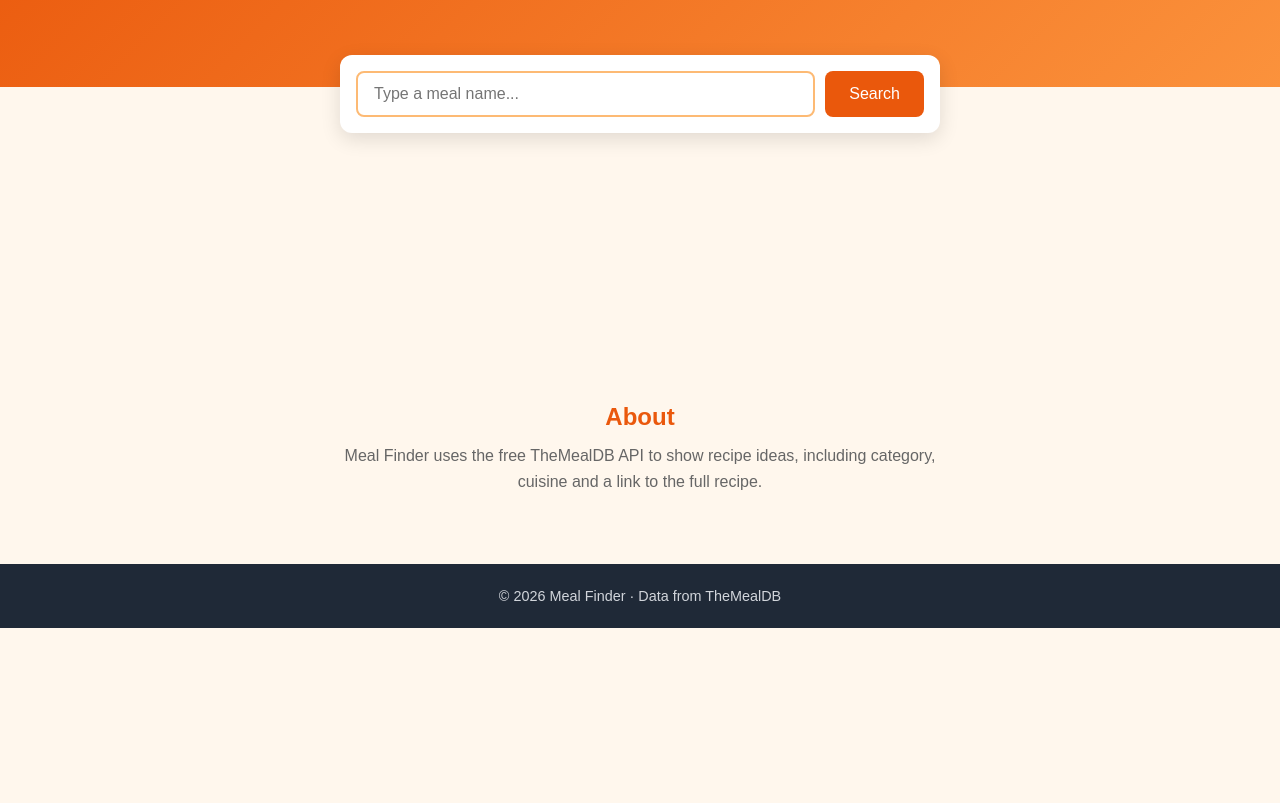
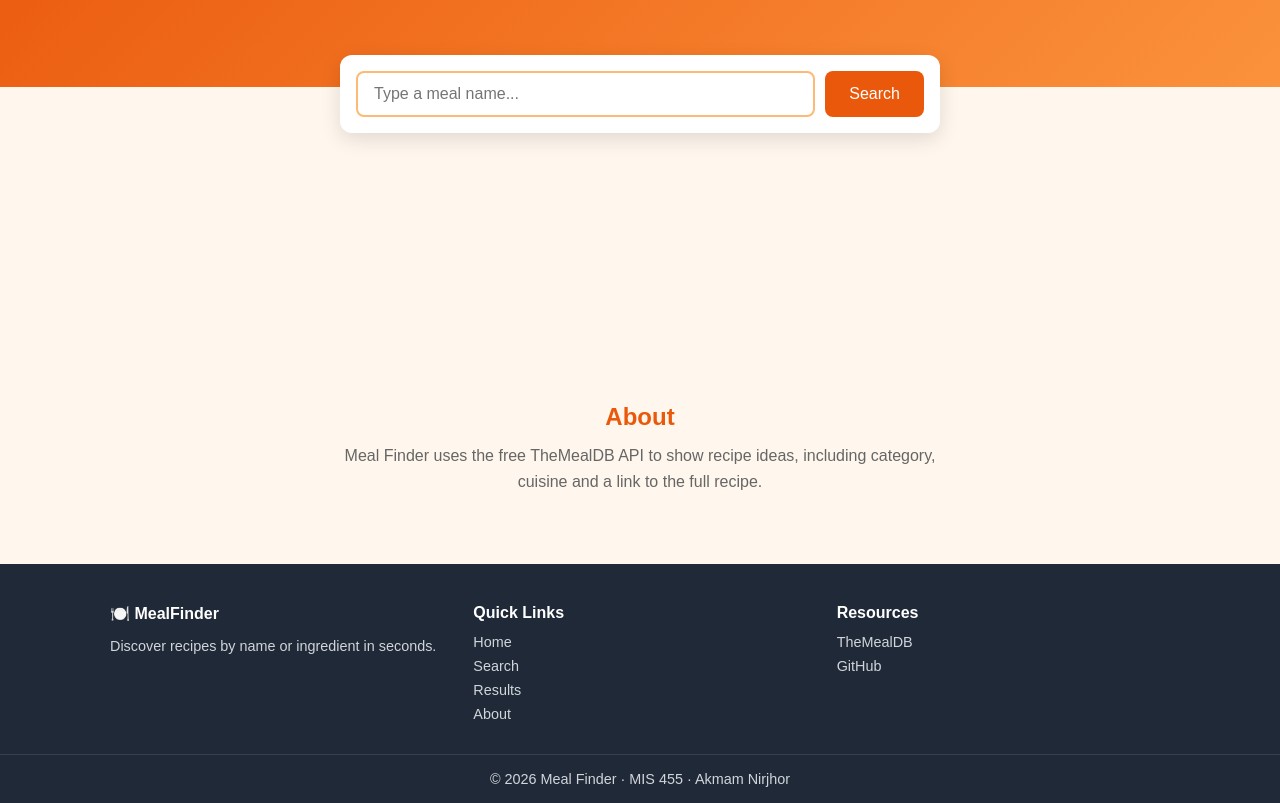
Before and after one commit to Akmam-Nirjhor/MIS_455_2030514_Akmam_Nirjhor, a plain HTML site: page index.html in a window 1280 px wide. Shown: the part 218-1021 px from the top of the page. Before the commit the page ends 846 px from the top, so only its background shows below. Drawn offline with Linux system fonts and the light colour scheme.

Commit message:
Expand footer with brand, quick links and resources

```diff
--- a/index.html
+++ b/index.html
@@ -47,7 +47,34 @@
   </main>
 
   <footer class="footer">
-    <p>&copy; 2026 Meal Finder &middot; Data from TheMealDB</p>
+    <div class="footer-inner">
+      <div class="footer-col">
+        <h4>🍽️ MealFinder</h4>
+        <p>Discover recipes by name or ingredient in seconds.</p>
+      </div>
+
+      <div class="footer-col">
+        <h4>Quick Links</h4>
+        <ul>
+          <li><a href="#home">Home</a></li>
+          <li><a href="#search">Search</a></li>
+          <li><a href="#results-section">Results</a></li>
+          <li><a href="#about">About</a></li>
+        </ul>
+      </div>
+
+      <div class="footer-col">
+        <h4>Resources</h4>
+        <ul>
+          <li><a href="https://www.themealdb.com" target="_blank">TheMealDB</a></li>
+          <li><a href="https://github.com/Akmam-Nirjhor/MIS_455_2030514_Akmam_Nirjhor" target="_blank">GitHub</a></li>
+        </ul>
+      </div>
+    </div>
+
+    <div class="footer-bottom">
+      <p>&copy; 2026 Meal Finder &middot; MIS 455 &middot; Akmam Nirjhor</p>
+    </div>
   </footer>
 
   <script src="script.js"></script>
--- a/meal-finder/style.css
+++ b/meal-finder/style.css
@@ -224,9 +224,55 @@ main {
 .footer {
   background: #1f2937;
   color: #d1d5db;
+  font-size: 0.9rem;
+}
+
+.footer-inner {
+  max-width: 1100px;
+  margin: 0 auto;
+  padding: 40px 20px 24px;
+  display: flex;
+  flex-wrap: wrap;
+  justify-content: space-between;
+  gap: 30px;
+}
+
+.footer-col {
+  min-width: 180px;
+  flex: 1;
+}
+
+.footer-col h4 {
+  color: white;
+  margin-bottom: 12px;
+  font-size: 1rem;
+}
+
+.footer-col p {
+  line-height: 1.6;
+}
+
+.footer-col ul {
+  list-style: none;
+}
+
+.footer-col li {
+  margin-bottom: 8px;
+}
+
+.footer-col a {
+  color: #d1d5db;
+  text-decoration: none;
+}
+
+.footer-col a:hover {
+  color: #fb923c;
+}
+
+.footer-bottom {
+  border-top: 1px solid #374151;
   text-align: center;
-  padding: 24px 20px;
-  font-size: 0.9rem;
+  padding: 16px 20px;
 }
 
 /* Mobile */
--- a/style.css
+++ b/style.css
@@ -224,9 +224,55 @@ main {
 .footer {
   background: #1f2937;
   color: #d1d5db;
+  font-size: 0.9rem;
+}
+
+.footer-inner {
+  max-width: 1100px;
+  margin: 0 auto;
+  padding: 40px 20px 24px;
+  display: flex;
+  flex-wrap: wrap;
+  justify-content: space-between;
+  gap: 30px;
+}
+
+.footer-col {
+  min-width: 180px;
+  flex: 1;
+}
+
+.footer-col h4 {
+  color: white;
+  margin-bottom: 12px;
+  font-size: 1rem;
+}
+
+.footer-col p {
+  line-height: 1.6;
+}
+
+.footer-col ul {
+  list-style: none;
+}
+
+.footer-col li {
+  margin-bottom: 8px;
+}
+
+.footer-col a {
+  color: #d1d5db;
+  text-decoration: none;
+}
+
+.footer-col a:hover {
+  color: #fb923c;
+}
+
+.footer-bottom {
+  border-top: 1px solid #374151;
   text-align: center;
-  padding: 24px 20px;
-  font-size: 0.9rem;
+  padding: 16px 20px;
 }
 
 /* Mobile */
```
Also changed, not shown: meal-finder/index.html (+28 -1 lines).
